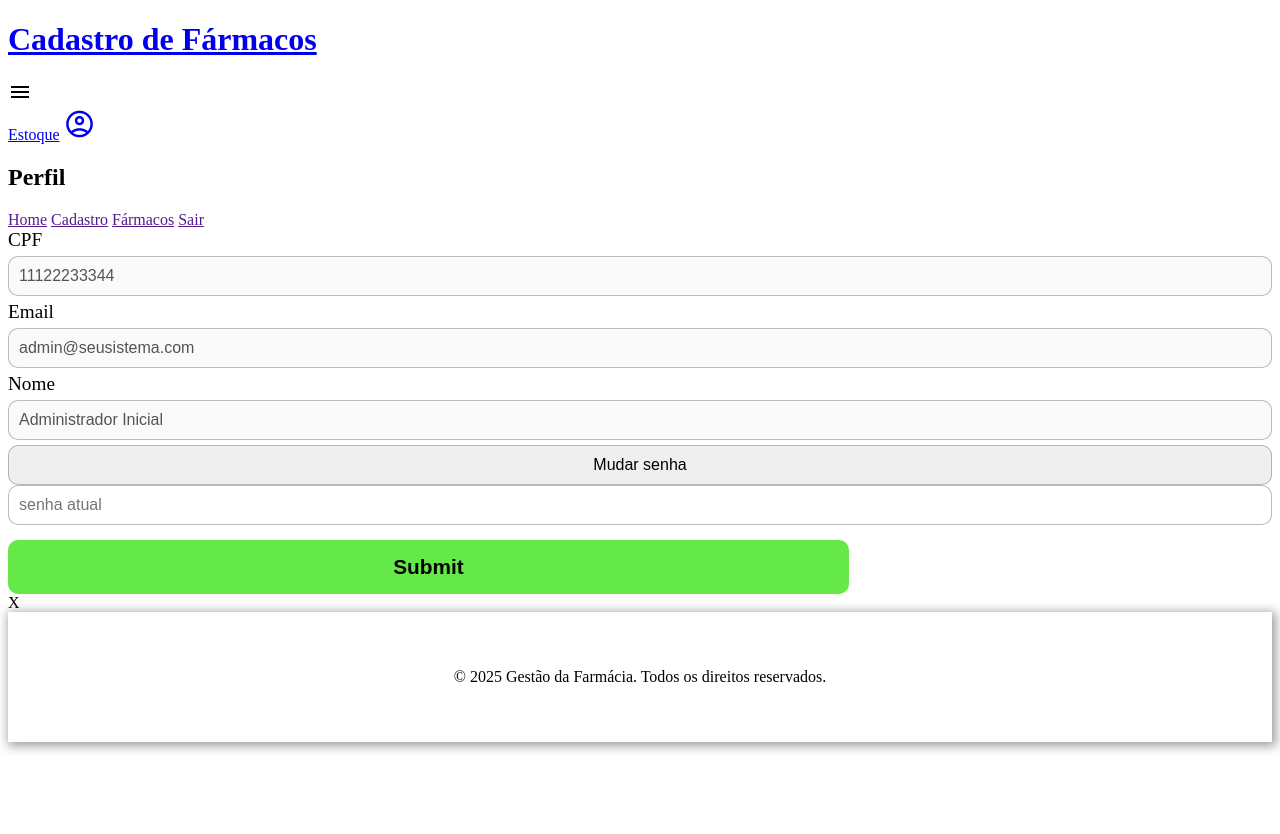
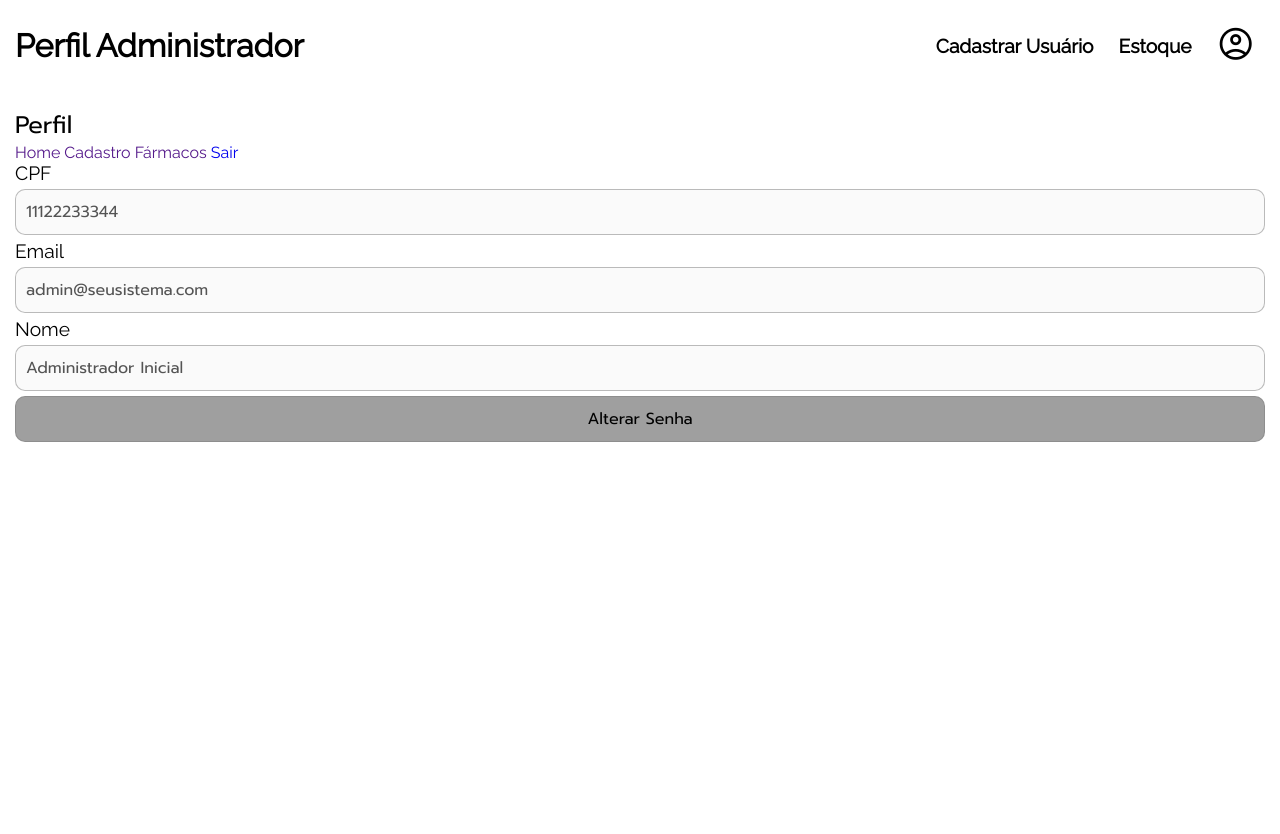
Before and after one commit to LuskGPM/Paper-Uniasselvi, a Flask app: page /perfil in a window 1280 px wide. Shown: the top 834 px of the page. Before the commit the page ends 752 px from the top, so only its background shows below. Run offline with Flask 3, Linux system fonts and the light colour scheme; a user stored in the database is signed in.

Commit message:
cadastro de usuario por parte do adm

```diff
--- a/src/app.py
+++ b/src/app.py
@@ -21,7 +21,7 @@ def create_app():
 
     with app.app_context():
 
-        from .models import User, produtos
+        from .models import User, Produtos
         database.create_all()
 
         @login_manager.user_loader
--- a/src/models.py
+++ b/src/models.py
@@ -24,7 +24,7 @@ class User(database.Model, UserMixin):
     def get_id(self):
         return str(self.cpf)
 
-class produtos(database.Model):
+class Produtos(database.Model):
 
     dataHoje = datetime.now(timezone.utc)
 
--- a/src/routes/cadastro_prod.py
+++ b/src/routes/cadastro_prod.py
@@ -1,7 +1,7 @@
 from flask import Blueprint, redirect, render_template, request, flash, get_flashed_messages, url_for
 from flask_login import current_user, login_required
 from ..app import database
-from ..models import produtos
+from ..models import Produtos
 from datetime import datetime, timezone
 
 cadastro_bp = Blueprint(
@@ -32,7 +32,7 @@ def cadastrar_produto():
                     flash('Erro, data inválida', 'red')
                     return render_template('cadastro.html')
 
-                novo_produto = produtos(
+                novo_produto = Produtos(
                     nome_produto = nome_prod,
                     descricao = descricao_prod,
                     preco_compra = preco_prod_compra,
--- a/src/routes/user.py
+++ b/src/routes/user.py
@@ -11,29 +11,27 @@ user_bp = Blueprint(
 )
 
 @user_bp.route('/perfil')
-def perfil():
+def perfil(prosseguir = 'false'):
     if current_user.is_authenticated:
         user = User.query.filter_by(cpf=current_user.cpf).first()
         if user.is_adm:
-            return render_template('perfil-adm.html', user=user)
+            return render_template('perfil-adm.html', user=user, prosseguir = prosseguir)
         else:
-            return render_template('perfil-jr.html', user=user)
+            return render_template('perfil-jr.html', user=user, prosseguir = prosseguir)
     else:
         return redirect(url_for('auth.login'))
 
 @user_bp.route('/analisar_senha', methods=['GET', 'POST'])
 @login_required
-def analisar_senha(prosseguir = False):
+def analisar_senha():
     if request.method == 'POST':
-        user = user.query.filter_by(cpf=current_user.cpf).first()
+        user = User.query.filter_by(cpf=current_user.cpf).first()
         senha_form = request.form.get('senha_atual')
         if check_password_hash(user.senha, senha_form):
-            prosseguir = True
-            return prosseguir
+            return redirect(url_for('user.perfil', prosseguir = 'true'))
         else:
             flash('Senha incorreta. Por favor, tente novamente.', 'red')
-            prosseguir = False
-            return prosseguir
+            return redirect(url_for('user.perfil'))
 
 @user_bp.route('/atualizar_usuario', methods=['GET', 'POST'])
 @login_required
@@ -46,3 +44,45 @@ def atualizar_senha():
         database.session.commit()
         flash('Senha atualizada com sucesso!', 'green')
         return redirect(url_for('user.perfil'))
+
+
+@user_bp.route('/cadastro-user', methods=['GET', 'POST'])
+def cadastrar_user():
+
+    if current_user.is_authenticated:
+
+        if request.method == 'POST':
+            cpf_str = request.form['cpf']
+            cpf = cpf_str.replace('-', '').replace('.', '').strip()
+            nome = request.form['nome'].strip()
+            email = request.form['email'].strip()
+            senha_pura = request.form['senha']
+            senha_hash = generate_password_hash(senha_pura)
+            is_adm_str = request.form.get('is_adm')
+            if is_adm_str == 'true':
+                is_adm_bool = True
+            else:
+                is_adm_bool = False
+
+
+            new_user = User(
+                cpf = cpf,
+                nome = nome,
+                email = email,
+                senha = senha_hash,
+                is_adm = is_adm_bool
+            )
+
+            try:
+                database.session.add(new_user)
+                database.session.commit()
+                flash('Usuário cadastrado com sucesso', 'green')
+                return render_template('cadastro-user.html')
+            except Exception as e:
+                database.session.rollback()
+                flash(f'Erro ao cadastrar usuário: {e}', 'red')
+
+        return render_template('cadastro-user.html')
+
+    else:
+        return redirect(url_for('auth.login'))
--- a/src/static/css/form.css
+++ b/src/static/css/form.css
@@ -65,3 +65,19 @@
      color: white;
      text-shadow: 1px 1px 2px rgba(0, 0, 0, 0.39);
  }
+
+ .fieldset {
+    padding: 10px;
+    border-radius: 10px;
+    display: grid;
+    grid-template-columns: repeat(2, 1fr);
+    grid-column: 1 / -1;
+ }
+
+ .legend {
+    padding-inline: 5px;
+ }
+
+ .campo-fieldset {
+    justify-self: center;
+ }
--- a/src/static/css/gerenciamento.css
+++ b/src/static/css/gerenciamento.css
@@ -48,6 +48,8 @@ h1 a:hover {
     text-align: center;
     border-radius: 10px;
     width: 100%;
+    position: fixed;
+    bottom: 0;
 }
 
 .group-buttons {
--- a/src/static/css/header.css
+++ b/src/static/css/header.css
@@ -58,7 +58,7 @@
     font-size: 1.2em;
     padding: 10px;
     width: 100%;
-    text-align: center;
+    text-align: end;
     transition: linear 0.4s;
     border-radius: 5px;
 }
--- a/src/static/js/analisar_senha.js
+++ b/src/static/js/analisar_senha.js
@@ -1,6 +1,13 @@
-const form_senha = document.getElementById('form_senha');
-const btn = document.getElementById('alter-senha');
-function aparecer_formulario_de_senha() {
-    form_senha.classList.toggle('display-form-senha');
-    btn.classList.toggle('active-btn-senha')
+const form_senha = document.getElementById('form-senha')
+const alter_senha = document.getElementById('alter-senha')
+
+alter_senha.onclick = () => {
+    if (form_senha.style.display == 'none'){
+        form_senha.style.display = 'grid'
+        alter_senha.value = 'Cancelar'
+    }
+    else {
+        form_senha.style.display = 'none'
+        alter_senha.value = 'Alterar Senha'
+    }
 }
--- a/src/static/js/confirm-delete.js
+++ b/src/static/js/confirm-delete.js
@@ -1,8 +1,11 @@
+// JavaScript (dentro do seu <script> no listar_produtos.html)
 function confirmDelete(productId, productName) {
     if (confirm(`Tem certeza que deseja deletar o produto "${productName}" (ID: ${productId})? Esta ação é irreversível!`)) {
         const form = document.createElement('form');
         form.method = 'POST';
-        form.action = `{{ url_for('produtos.deletar_produto', produto_id='0') }}`.replace('0', productId);
+
+        // Esta linha está CORRETA agora!
+        form.action = `{{ url_for('produtos.deletar_produto', produto_id=0) }}`.replace('0', productId);
 
         document.body.appendChild(form);
         form.submit();
--- a/src/templates/base-perfil.html
+++ b/src/templates/base-perfil.html
@@ -9,10 +9,18 @@
     <link rel="shortcut icon" href="{{ url_for('static', filename='img/favicon.png') }}" type="image/x-icon">
     <link rel="stylesheet" href="{{ url_for('static', filename='css/footer.css') }}">
     <link rel="stylesheet" href="{{ url_for('static', filename='css/form.css') }}">
+    <link rel="stylesheet" href="{{ url_for('static', filename='css/gerenciamento.css') }}">
+    <link rel="stylesheet" href="{{ url_for('static', filename='css/header.css') }}">
+    <link rel="stylesheet" href="{{ url_for('static', filename='css/main.css') }}">
+    <link rel="stylesheet" href="{{ url_for('static', filename='css/media.css') }}">
+    <link rel="stylesheet" href="{{ url_for('static', filename='css/style.css') }}">
+    <link rel="stylesheet" href="{{ url_for('static', filename='css/table.css') }}">
+    <link rel="stylesheet" href="{{ url_for('static', filename='css/perfil.css') }}">
     <title>{% block title %} Perfil {% endblock %}</title>
 </head>
 <style>
     @import url(../static/css/paleta.css);
+
     .fcorpo .perfil {
         font-size: 2em;
         transition: all .1s ease-out;
@@ -22,14 +30,24 @@
         transform: scale(1.2);
     }
 
-    .display-form-senha {
-        display: none;
-    }
     .active-btn-senha {
         background-color: var(--sandy-brown);
     }
+
     .active-btn-senha:hover {
         background-color: rgb(255, 126, 34);
+    }
+
+    #alter-senha[value='Alterar Senha'] {
+        background-color: rgb(159, 159, 159);
+    }
+
+    #alter-senha[value='Cancelar'] {
+        background-color: rgb(255, 113, 113);
+    }
+
+    #a-perfil:hover {
+        background-color: transparent;
     }
 </style>
 {% block style %} {% endblock %}
@@ -38,14 +56,15 @@
     <header class="container">
         <h1>
             <a href="{{ url_for('index') }}" class="fcorpo">
-                Cadastro de Fármacos
+                {% block perfil %} {% endblock %}
             </a>
         </h1>
         <span class="material-symbols-outlined" id="sanduiche">Menu</span>
         <nav class="colapse" id="colapse">
             {% block a %} {% endblock %}
             <a href="#" class="fcorpo">Estoque</a>
-            <a href="{{ url_for('user.perfil') }}" class="fcorpo"><span class="material-symbols-outlined perfil">
+            <a href="{{ url_for('user.perfil') }}" class="fcorpo" id="a-perfil"><span
+                    class="material-symbols-outlined perfil">
                     account_circle
                 </span></a>
         </nav>
@@ -67,7 +86,7 @@
             <a href="">Home</a>
             <a href="">Cadastro</a>
             <a href="">Fármacos</a>
-            <a href="">Sair</a>
+            <a href="{{ url_for('auth.logout') }}">Sair</a>
         </section>
         <section id="corpo-perfil">
             <div class="container form">
@@ -77,20 +96,22 @@
                 <input type="email" name="email" id="email" disabled value="{{ user.email }}">
                 <label for="nome">Nome</label>
                 <input type="text" name="nome" id="nome" disabled value="{{ user.nome }}">
-                <input type="button" value="Mudar senha" onclick="aparecer_formulario_de_senha()" id="alter-senha">
+                <input type="button" value="Alterar Senha" id="alter-senha">
             </div>
 
-            <form action="{{ url_for('user.analisar_senha') }}" method="post" class="container form display-form-senha" id="form_senha">
-                <input type="text" placeholder="senha atual" required minlength="8" name="senha_atual" id="senha atual">
+            <form action="{{ url_for('user.analisar_senha') }}" method="post" class="container form"
+                style="display: none;" id="form-senha">
+                <input type="text" placeholder="senha atual" required minlength="8" name="senha_atual" id="senha-atual"
+                    class="display-form-senha">
                 <input type="submit">
             </form>
 
-            {% if prosseguir %}
+            {% if prosseguir == 'true' %}
             <form action="{{ url_for('user.atualizar_senha') }}" class="container form">
                 <input type="text" placeholder="nova senha" required minlength="8" name="senha_nova" id="senha_nova">
                 <input type="text" placeholder="confirme a nova senha" required minlength="8" id="repetir_senha">
             </form>
-            {% endif %}X
+            {% endif %}
         </section>
     </main>
 
--- a/src/templates/index.html
+++ b/src/templates/index.html
@@ -12,6 +12,7 @@
     <link rel="stylesheet" href="{{ url_for('static', filename='css/main.css') }}">
     <link rel="stylesheet" href="{{ url_for('static', filename='css/footer.css') }}">
     <link rel="stylesheet" href="{{ url_for('static', filename='css/media.css') }}">
+    <link rel="stylesheet" href="{{ url_for('static', filename='css/perfil.css') }}">
     <title>Gestão de produtos</title>
 </head>
 <style>
@@ -27,9 +28,7 @@
         transform: scale(1.2);
         background-color: transparent;
     }
-    #a-perfil:hover {
-        background-color: transparent;
-    }
+
 </style>
 <body>
     <header class="header">
--- a/src/templates/perfil-adm.html
+++ b/src/templates/perfil-adm.html
@@ -1 +1,7 @@
 {% extends 'base-perfil.html' %}
+{% block perfil %}
+Perfil Administrador
+{% endblock %}
+{% block a %}
+<a href="{{ url_for('user.cadastrar_user') }}" class="fcorpo">Cadastrar Usuário</a>
+{% endblock %}
```
Also changed, not shown: src/routes/produtos.py (+10 -8 lines), src/templates/base.html (+7 -1 lines), src/templates/cadastro-user.html (added, +52 -0 lines), src/templates/listar_produtos.html (+22 -5 lines), src/templates/login.html (+27 -2 lines), src/db/farma.db.
